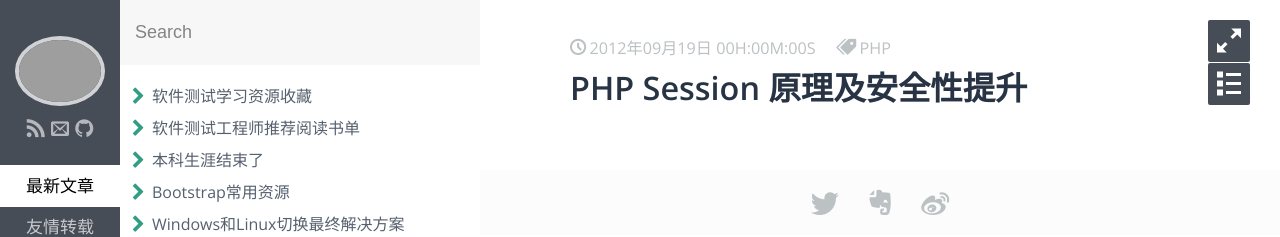
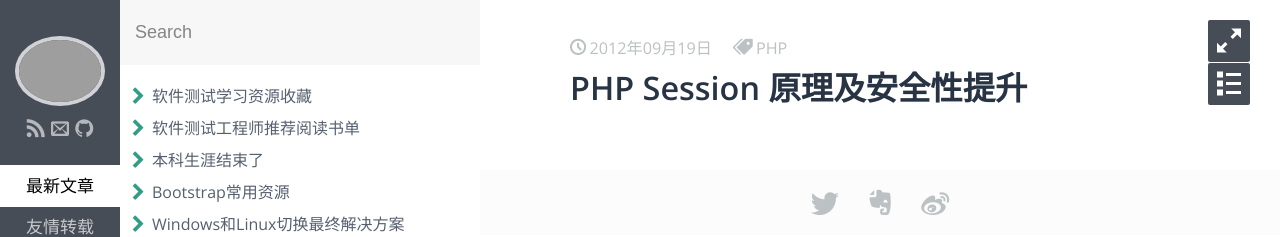
Before and after one commit to AceDou/acedou.github.io, a Jekyll site: the page built from _posts/tech/2012-09-19-php-session-security.md, in a window 1280 px wide. Shown: the top 237 px of the page. Built offline with Jekyll 4.4.1, drawn with Linux system fonts in a browser that asks for light colours; some web fonts are replaced.

Commit message:
Update post.html

```diff
--- a/_layouts/post.html
+++ b/_layouts/post.html
@@ -3,7 +3,7 @@ layout: default
 ---
 <article class="post container">
   <div class="post-meta">
-    <span class="post-meta-span date">{{ page.date | date:"%Y年%m月%d日 %HH:%MM:%SS" }}</span>
+    <span class="post-meta-span date">{{ page.date | date:"%Y年%m月%d日" }}</span>
     {% if page.tags.size > 0 %}
     <span class="post-meta-span tag">{{ page.tags | join: ', ' }}</span>
     {% endif %}
```
